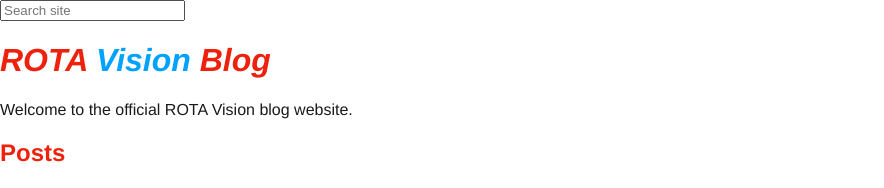
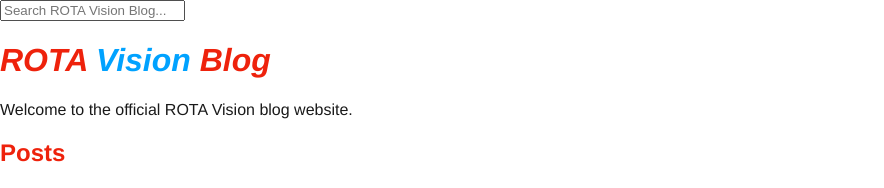
Before and after one commit to jaceyy009/blog, a Jekyll site: the page built from index.md, in a window 1280 px wide. Shown: the top 188 px of the page, without its empty margins (0-884 px from the left). Built offline with Jekyll 4.4.1, drawn with Linux system fonts in a browser that asks for light colours.

Commit message:
Update header.html

```diff
--- a/_includes/header.html
+++ b/_includes/header.html
@@ -1,6 +1,11 @@
 <header class="site-header">
-  <form action="https://www.google.com/search" method="get" target="blank">
-    <input type="hidden" name="q" value="site:blog.rotavision.org">
-    <input type="search" name="q" placeholder="Search site">
-  </form>
+  <div class="site-search">
+    <input
+      type="search"
+      id="searchInput"
+      placeholder="Search ROTA Vision Blog..."
+      aria-label="Search site"
+    >
+    <div id="searchResults"></div>
+  </div>
 </header>
```
